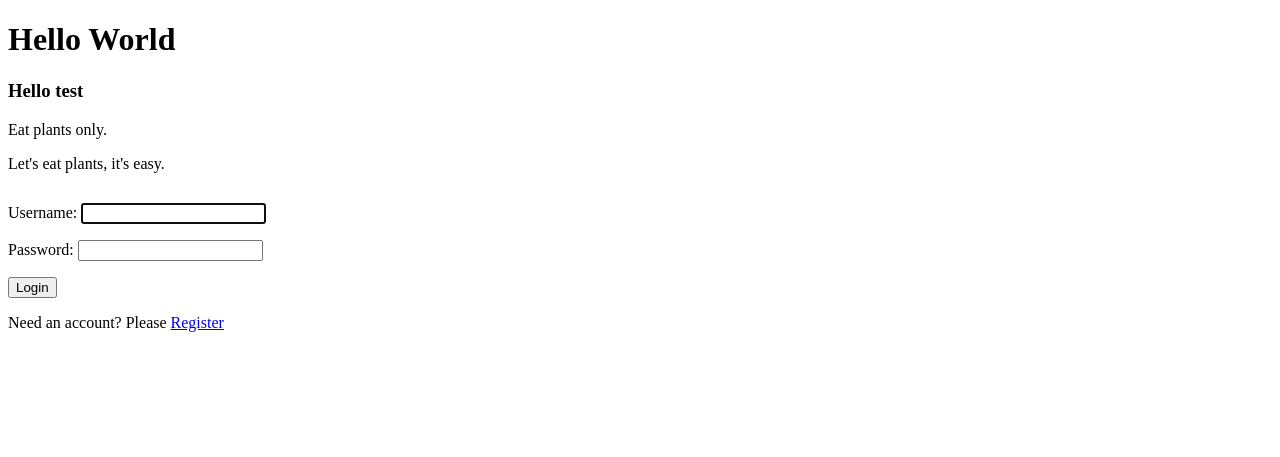
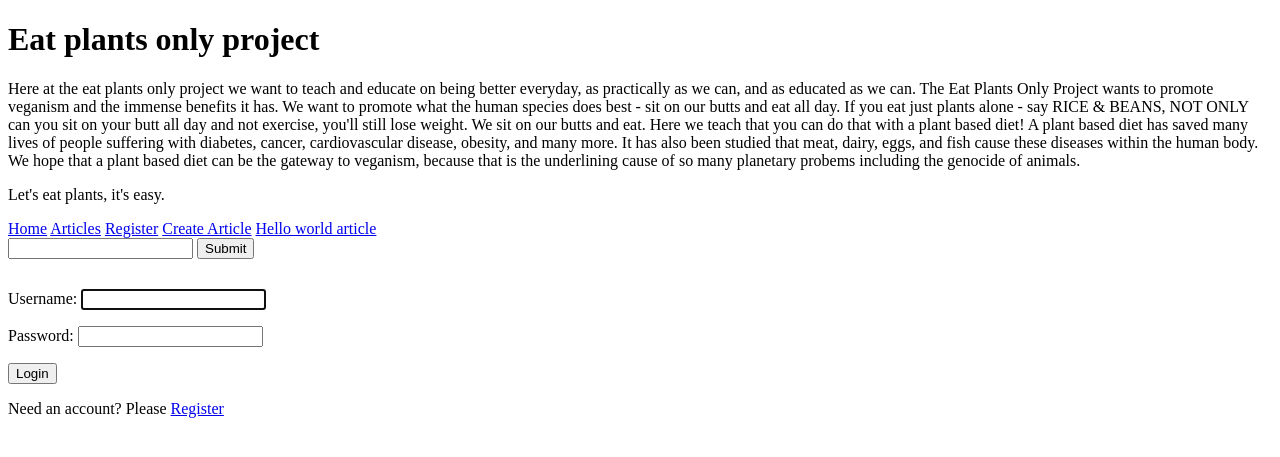
Before and after one commit to corpjuk/corpjuk.dev, a Django app: page /login/ in a window 1280 px wide. Shown: the top 457 px of the page. Run offline with Django 3.2, Linux system fonts and the light colour scheme.

Commit message:
opening statement Eat plants only project

```diff
--- a/templates/base.html
+++ b/templates/base.html
@@ -5,11 +5,25 @@
 
   </head>
   <body>
-    <h1>Hello World</h1>
-    <h3>Hello test</h3>
-    <p>Eat plants only.</p>
+    <h1>Eat plants only project</h1>
+    <p>Here at the eat plants only project we want to teach and educate on being better everyday, as practically as we can, and as educated as we can. The Eat Plants Only Project wants to promote veganism
+      and the immense benefits it has. We want to promote what the human species does best - sit on our butts and eat all day. If you eat just plants alone - say RICE & BEANS,
+      NOT ONLY can you sit on your butt all day and not exercise, you'll still lose weight.
+      We sit on our butts and eat. Here we teach that you can do that with a plant based diet! A plant based diet has saved many lives of people
+      suffering with diabetes, cancer, cardiovascular disease, obesity, and many more. It has also been studied that meat, dairy, eggs, and fish cause
+      these diseases within the human body. We hope that a plant based diet can be the gateway to veganism, because that is the underlining
+      cause of so many planetary probems including the genocide of animals.
+    </p>
     <p>Let's eat plants, it's easy.</p>
-
+    <a href='{% url "home" %}'>Home</a>
+    <a href='{% url "articles:search" %}'>Articles</a>
+    <a href='{% url "register" %}'>Register</a>
+    <a href='{% url "articles:create" %}'>Create Article</a>
+    <a href='{% url "articles:detail" slug="hello-world" %}'>Hello world article</a>
+    <form action='/articles/' method='GET'>
+      <input type='text' name='q'/>
+      <input type='submit' />
+    </form>
     {% block content %} {% endblock content %}
   </body>
 </html>
```
